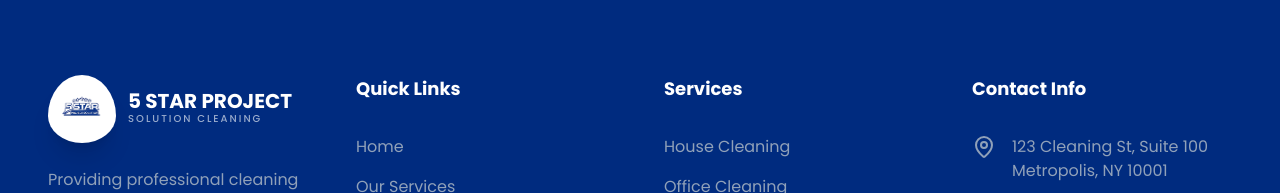
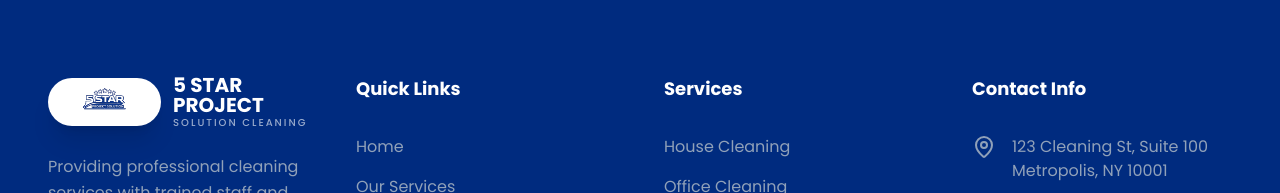
Before and after one commit to evoulth/5-star-project-solution, a React (Vite) app: page / in a window 1280 px wide. Shown: the part 7703-7896 px from the top of the page. Built offline with nearby package versions, Linux system fonts and the light colour scheme.

Commit message:
Refinement: Updated footer logo to match header design (horizontal oval + zoom)

```diff
--- a/src/App.tsx
+++ b/src/App.tsx
@@ -934,8 +934,8 @@ const Footer = () => {
           <div className="space-y-6">
             <div className="flex items-center">
               <a href="#" className="group flex items-center gap-3">
-                <div className="relative overflow-hidden rounded-[50%_50%_50%_50%_/_60%_60%_40%_40%] border-2 border-white/20 bg-white p-1 shadow-xl">
-                  <img src="/assets/logo.png" alt="5 Star Project Solution" className="h-14 w-auto object-contain" />
+                <div className="relative overflow-hidden rounded-full border-2 border-white/20 bg-white px-5 py-0 flex items-center justify-center shadow-xl h-12 w-32">
+                  <img src="/assets/logo.png" alt="5 Star Project Solution" className="h-10 w-auto object-contain scale-[1.6]" />
                 </div>
                 <div className="text-white">
                   <div className="text-xl font-bold leading-none">5 STAR PROJECT</div>
```
